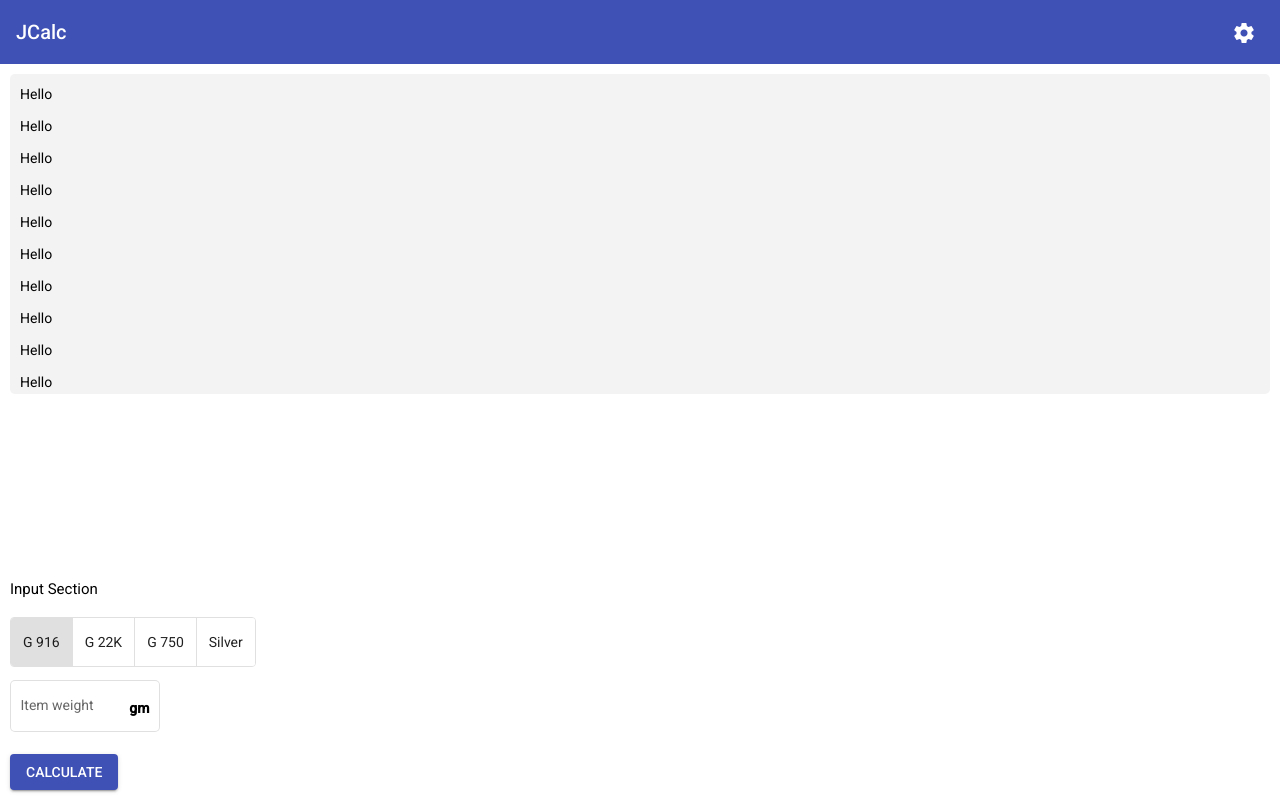
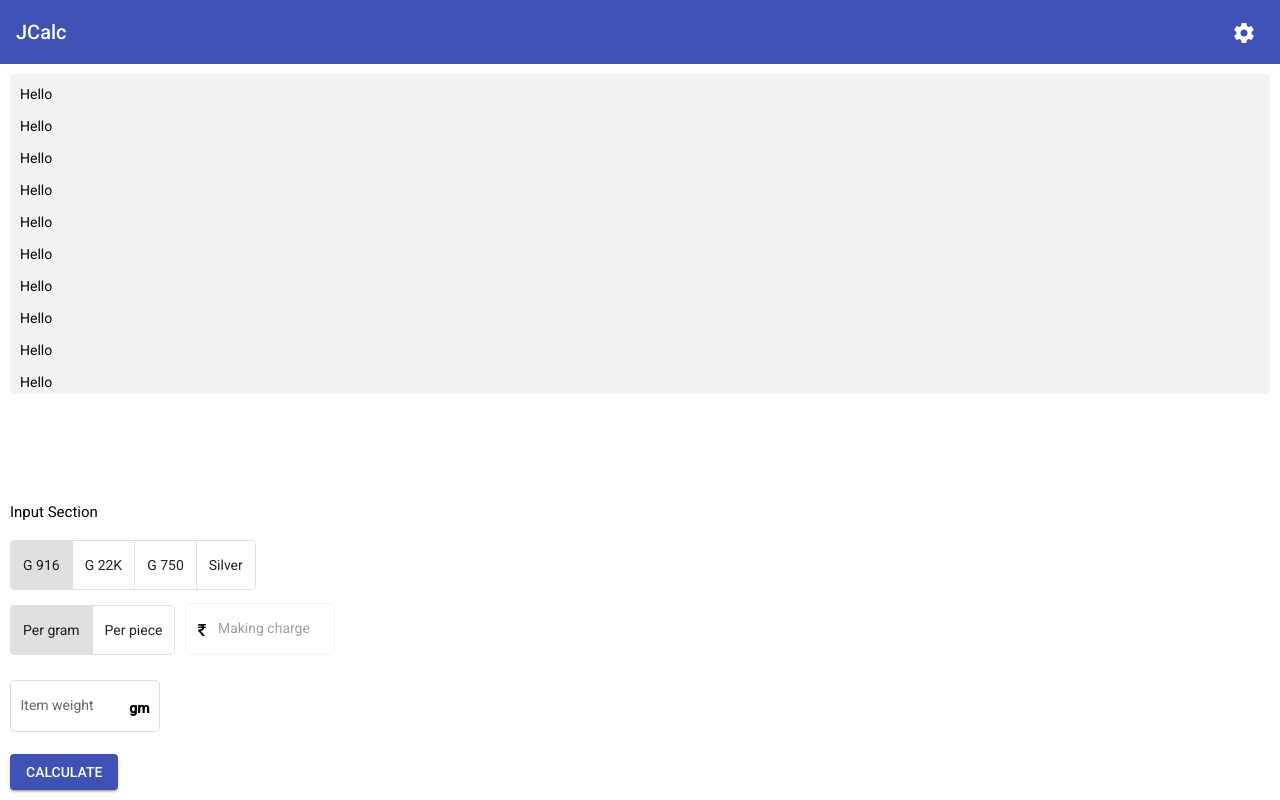
Before and after one commit to debd1995/JCalc, an Angular app: page / in a window 1280 px wide. Built offline with nearby package versions, Linux system fonts and the light colour scheme.

Commit message:
working on input section

```diff
--- a/src/app/app.component.html
+++ b/src/app/app.component.html
@@ -60,22 +60,38 @@
     </div>
     <div class="input">
         <section>
+            <form [formGroup]="inputFG">
                 <h4>Input Section</h4>
-            <mat-button-toggle-group [formControl]="metalFC" aria-label="Font Style">
+                <mat-button-toggle-group formControlName="metalFC" aria-label="Font Style">
                     <mat-button-toggle value="g916">G 916</mat-button-toggle>
                     <mat-button-toggle value="g22k">G 22K</mat-button-toggle>
                     <mat-button-toggle value="g750">G 750</mat-button-toggle>
                     <mat-button-toggle value="s">Silver</mat-button-toggle>
                 </mat-button-toggle-group>
-            <div style="margin-top: 10px;">
+                <br>
+
+                <div style="display: flex; flex-direction: row; align-items: flex-start; margin-top: 10px;">
+                    <mat-button-toggle-group formControlName="mcTypeFC" style="margin-top: 5px;" (change)="onMCTypeChange($event)">
+                        <mat-button-toggle value="pgm">Per gram</mat-button-toggle>
+                        <mat-button-toggle value="ppc">Per piece</mat-button-toggle>
+                    </mat-button-toggle-group>
+
+                    <mat-form-field id="making-charge" appearance="outline" class="weight-input" style="margin-left: 10px;">
+                        <mat-label>Making charge</mat-label>
+                        <img class="ic-inr" matPrefix src="assets/img/ic_inr.png">
+                        <input type="number" matInput formControlName="fixedMc" autocomplete="off">
+                    </mat-form-field>
+                </div>
+                <div>
                     <mat-form-field appearance="outline" class="weight-input">
                         <mat-label>Item weight</mat-label>
-                    <input type="number" matInput placeholder="Enter in gram" autocomplete="off">
+                        <input type="number" matInput placeholder="Enter in gram" formControlName="itemWeightFC" autocomplete="off">
                         <div class="weight-unit" matSuffix>&nbsp; <strong>gm</strong></div>
                     </mat-form-field>
                 </div>
 
                 <button mat-raised-button color="primary">CALCULATE</button>
+            </form>
         </section>
     </div>
 </div>
--- a/src/app/app.component.scss
+++ b/src/app/app.component.scss
@@ -36,6 +36,13 @@ html,
     width: 150px;
 }
 
+.ic-inr {
+    width: 12px;
+    height: 12px;
+    margin-right: 10px;
+    margin-bottom: 4px;
+}
+
 
 /* Chrome, Safari, Edge, Opera */
 
--- a/src/app/app.component.ts
+++ b/src/app/app.component.ts
@@ -1,5 +1,5 @@
-import { Component } from '@angular/core';
-import { FormControl } from '@angular/forms';
+import { Component, OnInit } from '@angular/core';
+import { FormControl, FormGroup, Validators } from '@angular/forms';
 import { MatDialog } from '@angular/material/dialog';
 import { MatSnackBar } from '@angular/material/snack-bar';
 import { SettingDialogComponent } from './components/setting-dialog/setting-dialog.component';
@@ -12,15 +12,36 @@ import { AppConstant } from './utils/app-constant';
   templateUrl: './app.component.html',
   styleUrls: ['./app.component.scss']
 })
-export class AppComponent {
+export class AppComponent implements OnInit {
   title = 'JCalc';
 
   // form controls
-  metalFC = new FormControl('g916');
+  inputFG = new FormGroup({
+    metalFC: new FormControl('g916'),
+    mcTypeFC: new FormControl('pgm'),
+    fixedMc: new FormControl(''),
+    itemWeightFC: new FormControl(''),
+  });
+
 
   constructor(private dialog: MatDialog,
     private storageService: StorageService,
     private snackBar: MatSnackBar) { }
+
+  ngOnInit() {
+    // by default 'per gram' M.C is selected. So Fixed M.C field is disabled
+    this.inputFG.controls['fixedMc'].disable();
+  }
+
+  onMCTypeChange(event: any) {
+    console.log(event.value);
+    let mcType = event.value;
+    if (mcType === 'pgm') {
+      this.inputFG.controls['fixedMc'].disable();
+    } else if (mcType === 'ppc') {
+      this.inputFG.controls['fixedMc'].enable();
+    }
+  }
 
   openSettingDialog() {
     const dialogRef = this.dialog.open(SettingDialogComponent, { disableClose: true });
```
Lines whose indentation alone changed are shown as unchanged.
